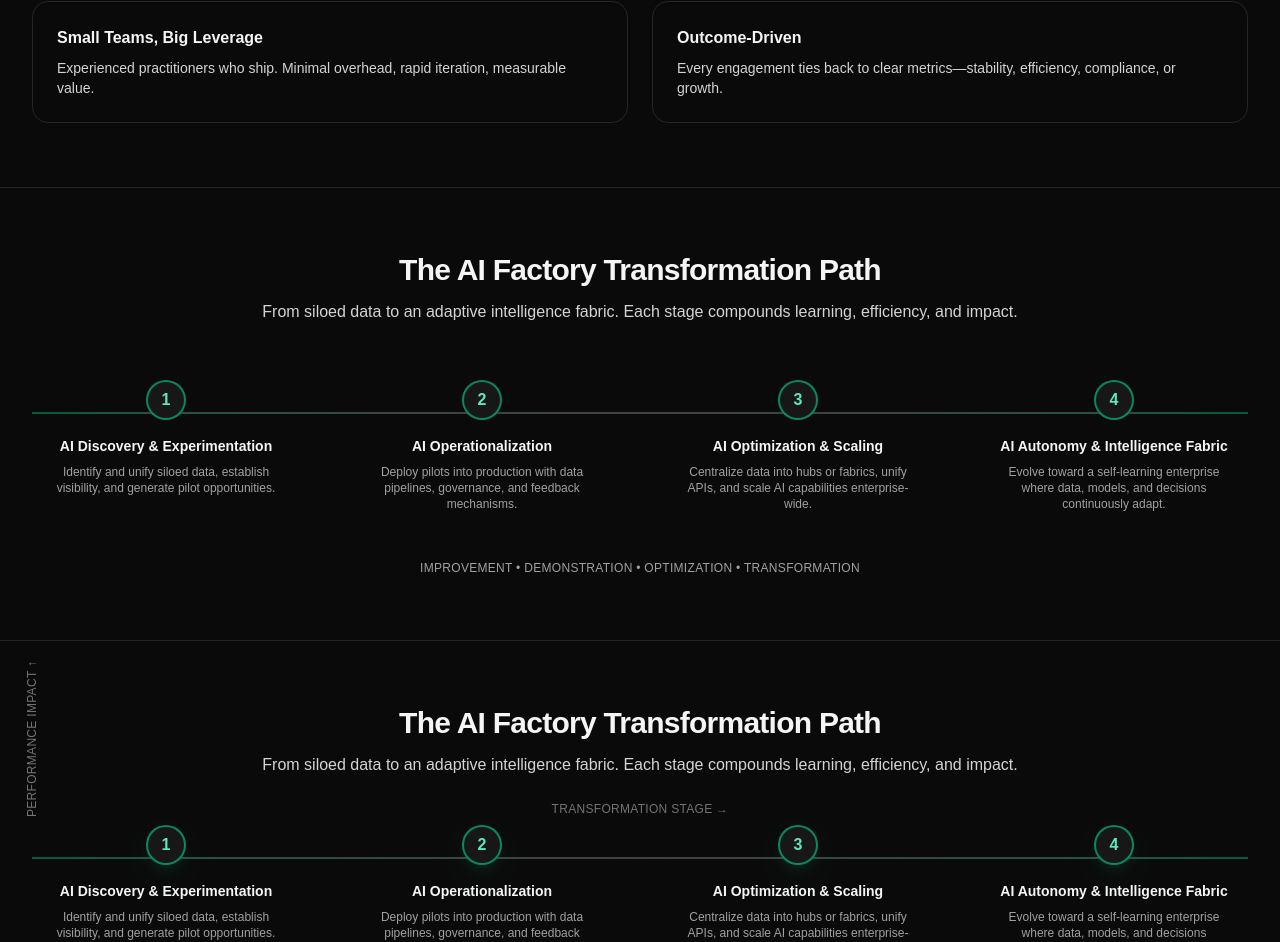
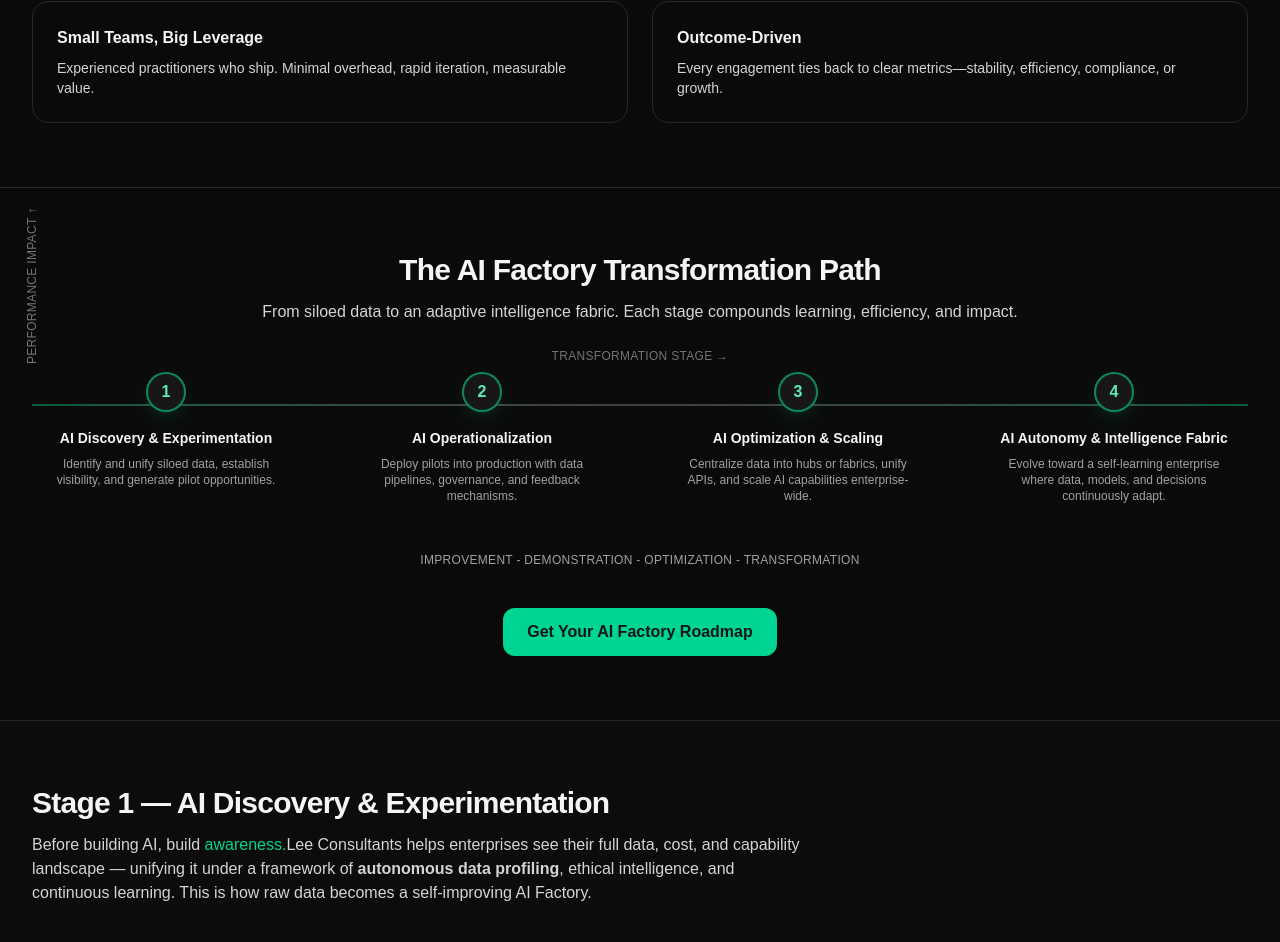
Before and after one commit to ahramlee1/lee-consultants-site, a Next.js app: page / in a window 1280 px wide. Shown: the part 1695-2637 px from the top of the page. Built offline with nearby package versions, Linux system fonts and the light colour scheme.

Commit message:
Remove duplicate AI Factory Transformation Path

```diff
--- a/app/page.tsx
+++ b/app/page.tsx
@@ -110,70 +110,6 @@ export default function LandingPage() {
               <h3 className="font-semibold">Outcome-Driven</h3>
               <p className="mt-2 text-neutral-300 text-sm">Every engagement ties back to clear metrics—stability, efficiency, compliance, or growth.</p>
             </div>
-          </div>
-        </div>
-      </section>
-
-      {/* AI FACTORY JOURNEY TIMELINE */}
-      <section id="ai-factory-timeline" className="border-b border-neutral-800 bg-neutral-950/30">
-        <div className="mx-auto max-w-7xl px-4 sm:px-6 lg:px-8 py-16">
-          <h2 className="text-2xl sm:text-3xl font-semibold tracking-tight text-center">
-            The AI Factory Transformation Path
-          </h2>
-          <p className="mt-3 text-neutral-300 text-sm sm:text-base text-center max-w-3xl mx-auto">
-            From siloed data to an adaptive intelligence fabric. Each stage compounds learning, efficiency, and impact.
-          </p>
-
-          <div className="mt-14 relative">
-            {/* Horizontal line */}
-            <div className="absolute left-0 right-0 top-8 h-[2px] bg-gradient-to-r from-emerald-400/40 via-neutral-700 to-emerald-400/40" />
-
-            {/* Timeline items */}
-            <div className="relative grid grid-cols-1 sm:grid-cols-2 lg:grid-cols-4 gap-12">
-              {[
-                {
-                  stage: "1",
-                  title: "AI Discovery & Experimentation",
-                  desc: "Identify and unify siloed data, establish visibility, and generate pilot opportunities.",
-                },
-                {
-                  stage: "2",
-                  title: "AI Operationalization",
-                  desc: "Deploy pilots into production with data pipelines, governance, and feedback mechanisms.",
-                },
-                {
-                  stage: "3",
-                  title: "AI Optimization & Scaling",
-                  desc: "Centralize data into hubs or fabrics, unify APIs, and scale AI capabilities enterprise-wide.",
-                },
-                {
-                  stage: "4",
-                  title: "AI Autonomy & Intelligence Fabric",
-                  desc: "Evolve toward a self-learning enterprise where data, models, and decisions continuously adapt.",
-                },
-              ].map((item, index) => (
-                <div key={item.stage} className="relative flex flex-col items-center text-center">
-                  {/* Node */}
-                  <div className="relative z-10 flex items-center justify-center w-10 h-10 rounded-full bg-neutral-900 border-2 border-emerald-400/60 text-emerald-300 font-semibold">
-                    {item.stage}
-                  </div>
-                  {/* Stage title */}
-                  <p className="mt-4 text-sm font-semibold text-neutral-100">{item.title}</p>
-                  {/* Description */}
-                  <p className="mt-2 text-xs text-neutral-400 max-w-[14rem]">{item.desc}</p>
-                  {/* Connector dots (for small screens stacked vertically) */}
-                  {index < 3 && (
-                    <div className="lg:hidden mt-8 w-[2px] h-8 bg-neutral-700 rounded-full" />
-                  )}
-                </div>
-              ))}
-            </div>
-          </div>
-
-          <div className="mt-12 text-center">
-            <p className="text-xs text-neutral-400 uppercase tracking-wide">
-              Improvement • Demonstration • Optimization • Transformation
-            </p>
           </div>
         </div>
       </section>
```
